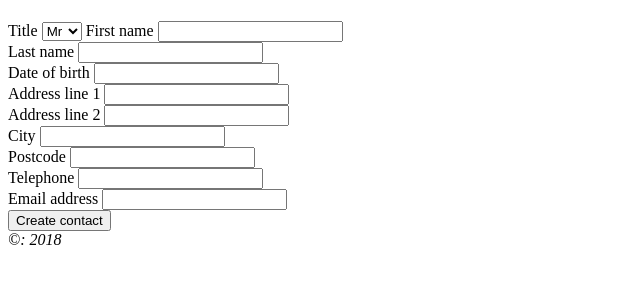
After one commit to TomRosenbloom/codeigniter, a CodeIgniter app: page /database/index.php/contacts/create in a window 1280 px wide. The commit adds this page. Shown: the top 300 px of the page, without its empty margins (0-640 px from the left). Run offline with CodeIgniter, Linux system fonts and the light colour scheme.

Commit message:
list and add contacts

```diff
--- a/application/config/config.php
+++ b/application/config/config.php
@@ -23,7 +23,7 @@ defined('BASEPATH') OR exit('No direct script access allowed');
 | a PHP script and you can easily do that on your own.
 |
 */
-$config['base_url'] = '/codeigniter';
+$config['base_url'] = '/';
 
 /*
 |--------------------------------------------------------------------------
--- a/application/config/routes.php
+++ b/application/config/routes.php
@@ -53,5 +53,6 @@ $route['default_controller'] = 'welcome';
 $route['404_override'] = '';
 $route['translate_uri_dashes'] = FALSE;
 
+$route['create'] = 'contacts/create';
+$route['contact/(:any)'] = 'contacts/show/$1';
 $route['contacts'] = 'contacts/index';
-$route['contact/(:any)'] = 'contacts/show/$1';
--- a/application/controllers/Contacts.php
+++ b/application/controllers/Contacts.php
@@ -42,4 +42,30 @@ class Contacts extends CI_Controller {
         $this->load->view('templates/footer');
     }
 
+    public function create()
+    {
+        $this->load->helper('form');
+        $this->load->library('form_validation');
+
+        $data['title'] = 'Contact - create';
+        $data['heading'] = '';
+
+        $this->form_validation->set_rules('first_name', 'First name', 'required');
+        $this->form_validation->set_rules('last_name', 'Last name', 'required');
+        $this->form_validation->set_rules('postcode', 'Postcode', 'required');
+        $this->form_validation->set_rules('email', 'Email address', 'required');
+
+        if ($this->form_validation->run() === FALSE)
+        {
+            $this->load->view('templates/header', $data);
+            $this->load->view('contacts/create');
+            $this->load->view('templates/footer');
+
+        }
+        else
+        {
+            $this->contact_model->store_contact();
+            $this->load->view('contacts/index'); // gets us back to the contacts listing, but with no contacts data
+        }
+    }
 }
--- a/application/models/Contact_model.php
+++ b/application/models/Contact_model.php
@@ -19,4 +19,31 @@ class Contact_model extends CI_Model{
         $query = $this->db->get_where('contact', array('slug' => $slug));
         return $query->row_array();
     }
+
+    public function store_contact()
+    {
+        $this->load->helper('url');
+
+        $slug = url_title($this->input->post('last_name') . "_" . $this->input->post('id'), 'dash', TRUE);
+
+        // this slug business is a pain - it has to be guaranteed unique so I can't use the name
+        // the only unique value is the id but that doesn't exist at this point
+        // I could use a random hash, but that isn't 100% guaranteed to be unique since the same random number could be generated
+
+        $data = array(
+            'slug' => $slug,
+            'title_id' => $this->input->post('title_id'),
+            'first_name' => $this->input->post('first_name'),
+            'last_name' => $this->input->post('last_name'),
+            'birth_date' => $this->input->post('birth_date'),
+            'addr_1' => $this->input->post('addr_1'),
+            'addr_2' => $this->input->post('addr_2'),
+            'city_id' => $this->input->post('city_id'),
+            'postcode' => $this->input->post('postcode'),
+            'tel' => $this->input->post('tel'),
+            'email' => $this->input->post('email')
+        );
+
+        return $this->db->insert('contact', $data);
     }
+}
--- /dev/null
+++ b/application/views/contacts/create.php
@@ -0,0 +1,42 @@
+
+
+<?php echo validation_errors(); ?>
+
+<?php echo form_open('create'); ?>
+
+    <label for="title">Title</label>
+    <select class="" name="title_id">
+        <option value="1">Mr</option>
+        <option value="2">Ms</option>
+    </select>
+
+    <label for="first_name">First name</label>
+    <input type="input" name="first_name" /><br />
+
+    <label for="last_name">Last name</label>
+    <input type="input" name="last_name" /><br />
+
+    <label for="birth_date">Date of birth</label>
+    <input type="input" name="birth_date" /><br />
+
+    <label for="addr_1">Address line 1</label>
+    <input type="input" name="addr_1" /><br />
+
+    <label for="addr_2">Address line 2</label>
+    <input type="input" name="addr_2" /><br />
+
+    <label for="city_id">City</label>
+    <input type="input" name="city_id" /><br />
+
+    <label for="postcode">Postcode</label>
+    <input type="input" name="postcode" /><br />
+
+    <label for="tel">Telephone</label>
+    <input type="input" name="tel" /><br />
+
+    <label for="email">Email address</label>
+    <input type="input" name="email" /><br />
+
+    <input type="submit" name="submit" value="Create contact" />
+
+</form>
--- a/application/views/contacts/index.php
+++ b/application/views/contacts/index.php
@@ -1,4 +1,6 @@
-
+<p>
+    <a href="<?php echo site_url('create'); ?>">Add contact</a>
+</p>
 
 <?php foreach ($contacts as $contact): ?>
 
@@ -6,6 +8,6 @@
         <div class="main">
                 <?php echo $contact['email']; ?>
         </div>
-        <p><a href="<?php echo site_url('contacts/'.$contact['slug']); ?>">View contact</a></p>
+        <p><a href="<?php echo site_url('contact/'.$contact['slug']); ?>">View contact</a></p>
 
 <?php endforeach; ?>
```
Lines whose indentation alone changed are shown as unchanged.
